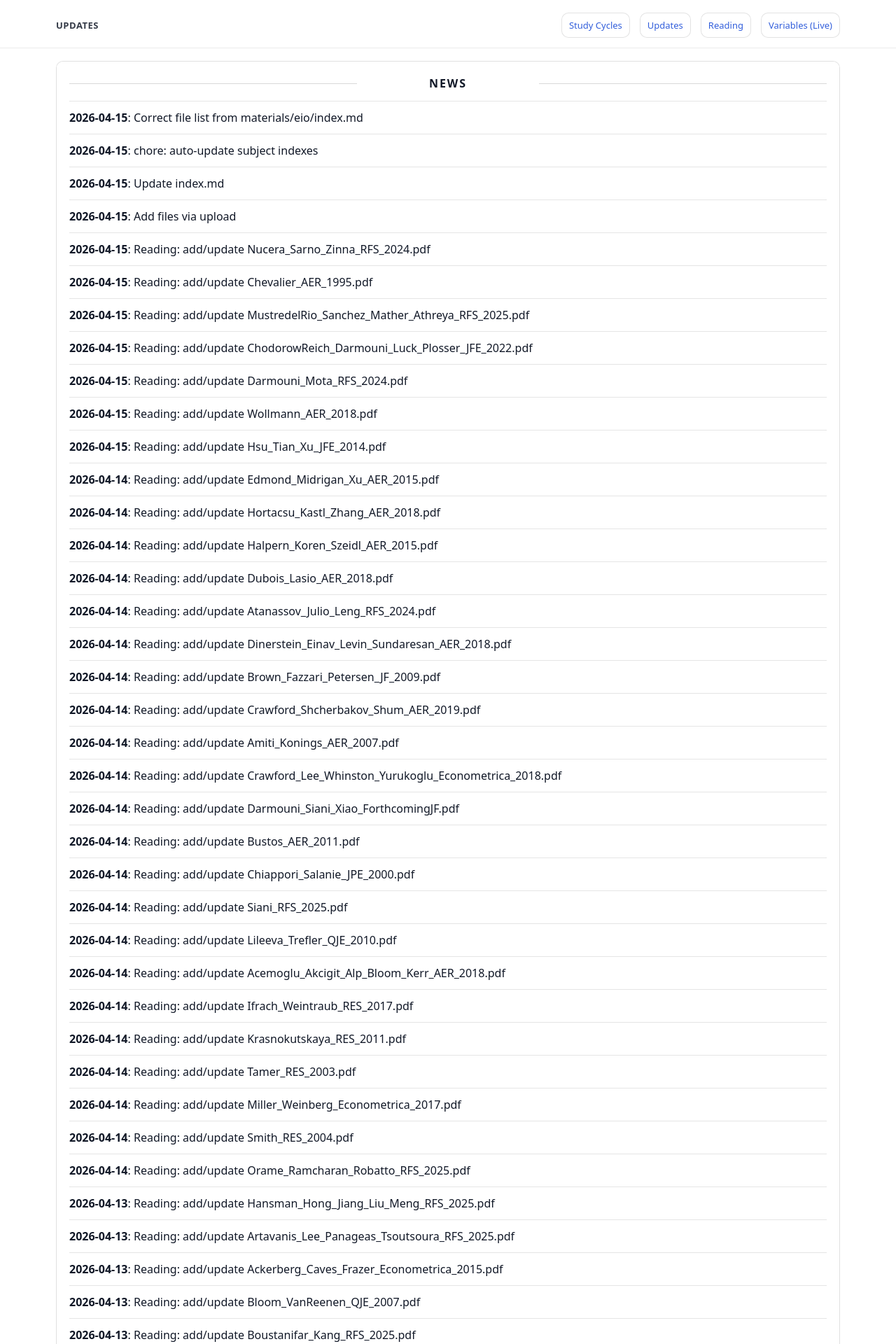
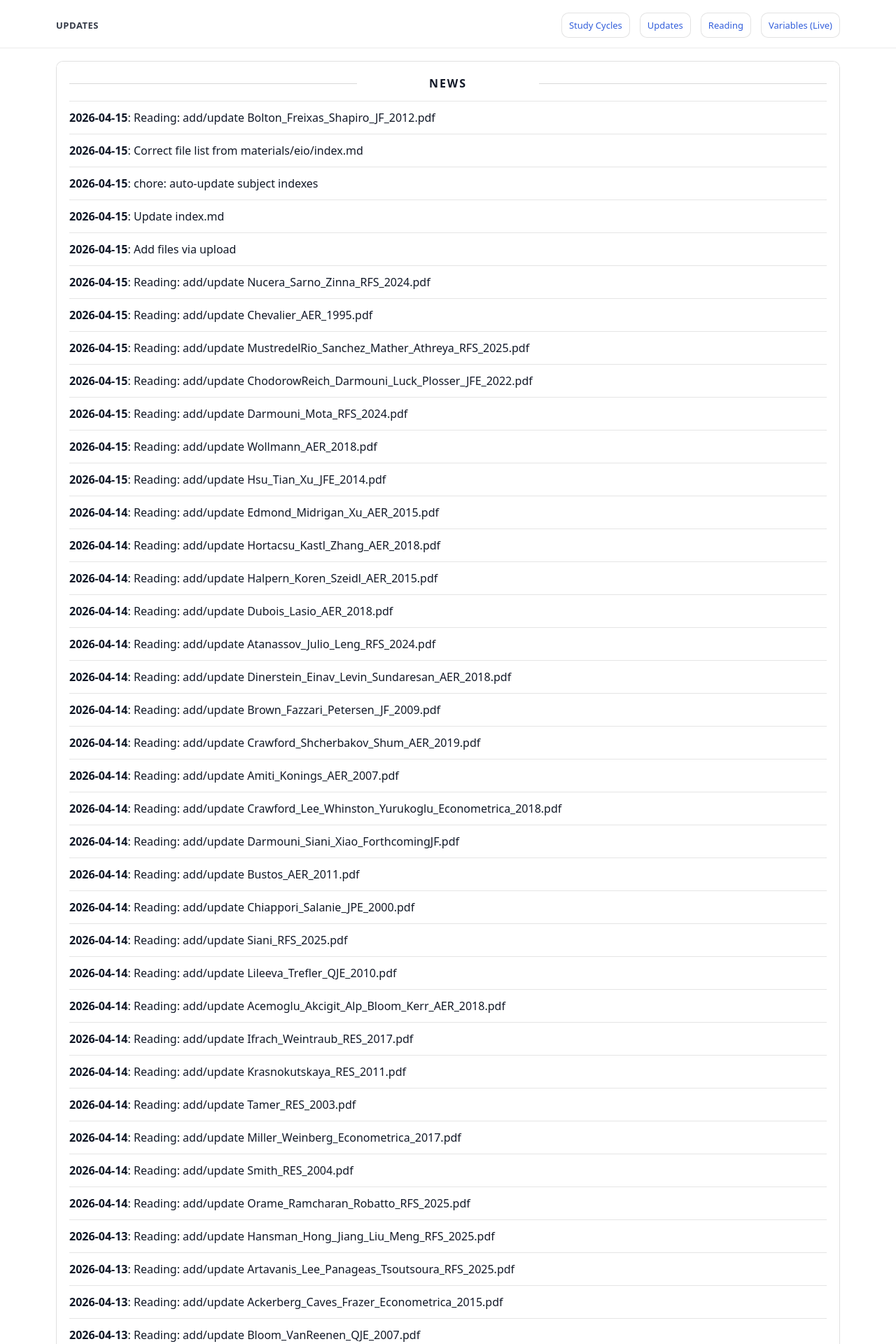
Before and after one commit to yaxinzn/study-archive, a Jekyll site: the page built from updates/index.md, in a window 1280 px wide. Shown: the top 1920 px of the page at 70% size. Built offline with Jekyll 4.4.1, drawn with Linux system fonts in a browser that asks for light colours; some of the changed text lies outside the part shown.

Commit message:
chore: update NEWS feed

```diff
--- a/_data/news.yml
+++ b/_data/news.yml
@@ -1,4 +1,7 @@
 # Auto-generated update history (sorted newest -> oldest). Do not edit manually.
+- ts: "1776242861"
+  date: "2026-04-15"
+  title: "Reading: add/update Bolton_Freixas_Shapiro_JF_2012.pdf"
 - ts: "1776224296"
   date: "2026-04-15"
   title: "Correct file list from materials/eio/index.md"
```
